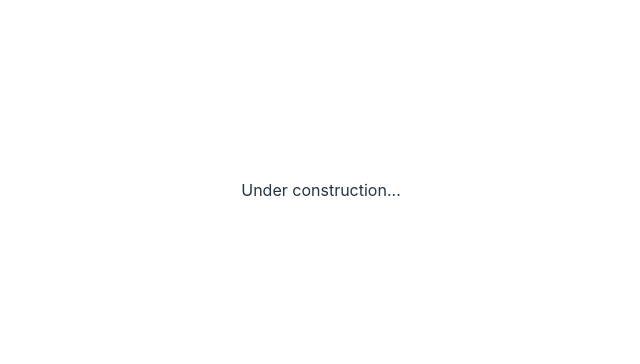
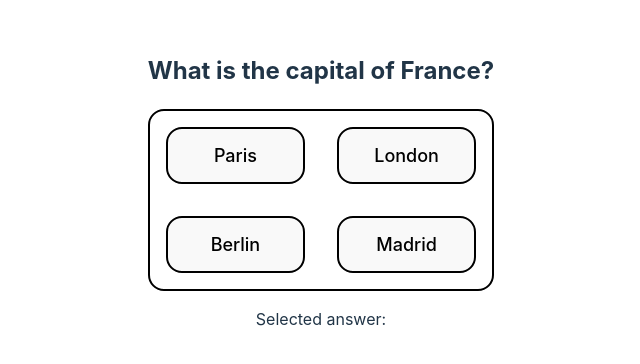
Before and after one commit to Ask-Better/Ask-Better-Frontend, a Svelte app: page / in a window 1280 px wide. Shown: the part 210-574 px from the top of the page, without its empty margins (319-959 px from the left). Built offline with nearby package versions, Linux system fonts and the light colour scheme.

Commit message:
questioncard added

```diff
--- a/index.html
+++ b/index.html
@@ -4,7 +4,7 @@
     <meta charset="UTF-8" />
     <link rel="icon" type="image/svg+xml" href="/vite.svg" />
     <meta name="viewport" content="width=device-width, initial-scale=1.0" />
-    <title>Vite + Svelte + TS</title>
+    <title>Ask Better</title>
   </head>
   <body>
     <div id="app"></div>
--- a/src/App.svelte
+++ b/src/App.svelte
@@ -1,11 +1,17 @@
 <script lang="ts">
-  import svelteLogo from './assets/svelte.svg'
-  import viteLogo from '/vite.svg'
-  import Counter from './lib/Counter.svelte'
+  import QuestionCard from "./lib/QuestionCard/QuestionCard.svelte";
+  import { type Question } from "./lib/QuestionCard/types";
+
+  let sampleQuestion: Question = {
+    question: "What is the capital of France?",
+    options: ["Paris", "London", "Berlin", "Madrid"],
+    category: "Geography",
+    type: "single",
+  };
 </script>
 
 <main>
-  <p>Under construction...</p>
+  <QuestionCard question={sampleQuestion}/>
 </main>
 
 <style>
--- a/src/lib/Counter.svelte
+++ /dev/null
@@ -1,10 +0,0 @@
-<script lang="ts">
-  let count: number = 0
-  const increment = () => {
-    count += 1
-  }
-</script>
-
-<button on:click={increment}>
-  count is {count}
-</button>
--- /dev/null
+++ b/src/lib/QuestionCard/QuestionCard.svelte
@@ -0,0 +1,34 @@
+<script lang="ts">
+  import { type Question } from "./types";
+  export let question: Question;
+  let selectedAnswer: string = "";
+</script>
+
+<div>
+  <h2>{question.question}</h2>
+  <div class="options" id="option-field">
+    {#each question.options as answer}
+      <button on:click={() => (selectedAnswer = answer)} class="option-selected"
+        >{answer}</button
+      >
+    {/each}
+  </div>
+  <p>Selected answer: {selectedAnswer}</p>
+</div>
+
+<style>
+  .options {
+    display: grid;
+    grid-template-columns: 1fr 1fr;
+    grid-template-rows: 1fr 1fr;
+    border: 2px solid black;
+    border-radius: 1rem;
+  }
+  .option-selected {
+    font-size: large;
+    border: 2px solid black;
+    border-radius: 1rem;
+    padding: 1rem;
+    margin: 1rem;
+  }
+</style>
--- /dev/null
+++ b/src/lib/QuestionCard/types.ts
@@ -0,0 +1,6 @@
+export interface Question {
+  question: string;
+  category: string;
+  type: string;
+  options: string[];
+}
```
